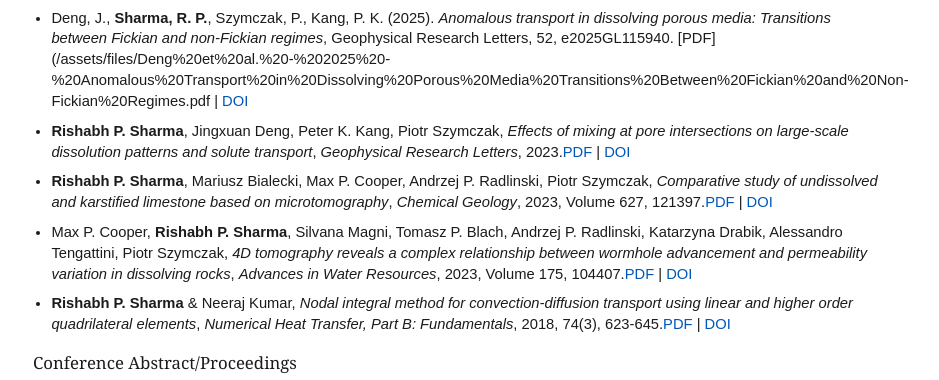
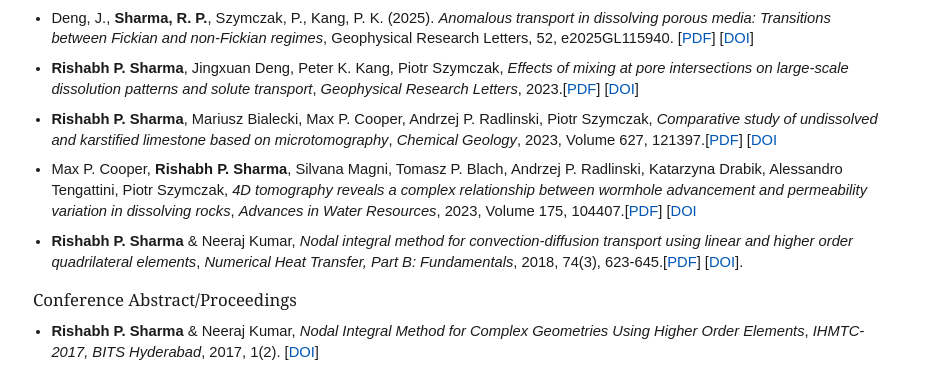
Before and after one commit to rishabhstein/rishabhps.com, an Eleventy site: page src/publications.md in a window 1280 px wide. Shown: the part 220-600 px from the top of the page, without its empty margins (182-1121 px from the left). Built offline with nearby package versions, Linux system fonts and the light colour scheme; Eleventy itself is replaced by a stand-in of ours; files that its build step writes are made by us from their sources.

Commit message:
update src/index.njk

```diff
--- a/src/publications.md
+++ b/src/publications.md
@@ -8,16 +8,16 @@
 
 ## Journal Articles
 
-- Deng, J., **Sharma, R. P.**, Szymczak, P., Kang, P. K. (2025). *Anomalous transport in dissolving porous media: Transitions between Fickian and non-Fickian regimes*, Geophysical Research Letters, 52, e2025GL115940. [PDF](/assets/files/Deng%20et%20al.%20-%202025%20-%20Anomalous%20Transport%20in%20Dissolving%20Porous%20Media%20Transitions%20Between%20Fickian%20and%20Non‐Fickian%20Regimes.pdf | [DOI](https://doi.org/10.1029/2025GL115940)
+- Deng, J., **Sharma, R. P.**, Szymczak, P., Kang, P. K. (2025). *Anomalous transport in dissolving porous media: Transitions between Fickian and non-Fickian regimes*, Geophysical Research Letters, 52, e2025GL115940. [[PDF](/assets/files/Deng%20et%20al.%20-%202025%20-%20Anomalous%20Transport%20in%20Dissolving%20Porous%20Media%20Transitions%20Between%20Fickian%20and%20Non‐Fickian%20Regimes.pdf)] [[DOI](https://doi.org/10.1029/2025GL115940)]
 
-- **Rishabh P. Sharma**, Jingxuan Deng, Peter K. Kang, Piotr Szymczak, *Effects of mixing at pore intersections on large-scale dissolution patterns and solute transport*, *Geophysical Research Letters*, 2023.[PDF](/assets/files/Sharma%20et%20al.%20-%202023%20-%20Effects%20of%20Mixing%20at%20Pore%20Intersections%20on%20Large‐S.pdf) | [DOI](https://doi.org/10.1029/2023GL105183)
+- **Rishabh P. Sharma**, Jingxuan Deng, Peter K. Kang, Piotr Szymczak, *Effects of mixing at pore intersections on large-scale dissolution patterns and solute transport*, *Geophysical Research Letters*, 2023.[[PDF](/assets/files/Sharma%20et%20al.%20-%202023%20-%20Effects%20of%20Mixing%20at%20Pore%20Intersections%20on%20Large‐S.pdf)] [[DOI](https://doi.org/10.1029/2023GL105183)]
 
-- **Rishabh P. Sharma**, Mariusz Bialecki, Max P. Cooper, Andrzej P. Radlinski, Piotr Szymczak, *Comparative study of undissolved and karstified limestone based on microtomography*, *Chemical Geology*, 2023, Volume 627, 121397.[PDF](/assets/files/Sharma%20et%20al.%20-%202023%20-%20Pore%20merging%20and%20flow%20focusing%20Comparative%20study%20.pdf) | [DOI](https://doi.org/10.1016/j.chemgeo.2023.121397)
+- **Rishabh P. Sharma**, Mariusz Bialecki, Max P. Cooper, Andrzej P. Radlinski, Piotr Szymczak, *Comparative study of undissolved and karstified limestone based on microtomography*, *Chemical Geology*, 2023, Volume 627, 121397.[[PDF](/assets/files/Sharma%20et%20al.%20-%202023%20-%20Pore%20merging%20and%20flow%20focusing%20Comparative%20study%20.pdf)] [[DOI](https://doi.org/10.1016/j.chemgeo.2023].121397)
 
-- Max P. Cooper, **Rishabh P. Sharma**, Silvana Magni, Tomasz P. Blach, Andrzej P. Radlinski, Katarzyna Drabik, Alessandro Tengattini, Piotr Szymczak, *4D tomography reveals a complex relationship between wormhole advancement and permeability variation in dissolving rocks*, *Advances in Water Resources*, 2023, Volume 175, 104407.[PDF](/assets/files/Cooper%20et%20al.%20-%202023%20-%204D%20tomography%20reveals%20a%20complex%20relationship%20betwe.pdf) | [DOI](https://doi.org/10.1016/j.advwatres.2023.104407)
+- Max P. Cooper, **Rishabh P. Sharma**, Silvana Magni, Tomasz P. Blach, Andrzej P. Radlinski, Katarzyna Drabik, Alessandro Tengattini, Piotr Szymczak, *4D tomography reveals a complex relationship between wormhole advancement and permeability variation in dissolving rocks*, *Advances in Water Resources*, 2023, Volume 175, 104407.[[PDF](/assets/files/Cooper%20et%20al.%20-%202023%20-%204D%20tomography%20reveals%20a%20complex%20relationship%20betwe.pdf)] [[DOI](https://doi.org/10.1016/j.advwatres.2023].104407)
 
-- **Rishabh P. Sharma** & Neeraj Kumar, *Nodal integral method for convection-diffusion transport using linear and higher order quadrilateral elements*, *Numerical Heat Transfer, Part B: Fundamentals*, 2018, 74(3), 623-645.[PDF](/assets/files/Sharma%20and%20Kumar%20-%202018%20-%20Nodal%20integral%20method%20for%20convection-diffusion%20tra.pdf) | [DOI](https://doi.org/10.1080/10407790.2018.1523596)
+- **Rishabh P. Sharma** & Neeraj Kumar, *Nodal integral method for convection-diffusion transport using linear and higher order quadrilateral elements*, *Numerical Heat Transfer, Part B: Fundamentals*, 2018, 74(3), 623-645.[[PDF](/assets/files/Sharma%20and%20Kumar%20-%202018%20-%20Nodal%20integral%20method%20for%20convection-diffusion%20tra.pdf)] [[DOI](https://doi.org/10.1080/10407790.2018.1523596)].
 
 ## Conference Abstract/Proceedings
 
-- **Rishabh P. Sharma** & Neeraj Kumar, *Nodal Integral Method for Complex Geometries Using Higher Order Elements*, *IHMTC-2017, BITS Hyderabad*, 2017, 1(2). [DOI](http://dx.doi.org/10.1615/IHMTC-2017.3130)
+- **Rishabh P. Sharma** & Neeraj Kumar, *Nodal Integral Method for Complex Geometries Using Higher Order Elements*, *IHMTC-2017, BITS Hyderabad*, 2017, 1(2). [[DOI](http://dx.doi.org/10.1615/IHMTC-2017.3130)]
```
